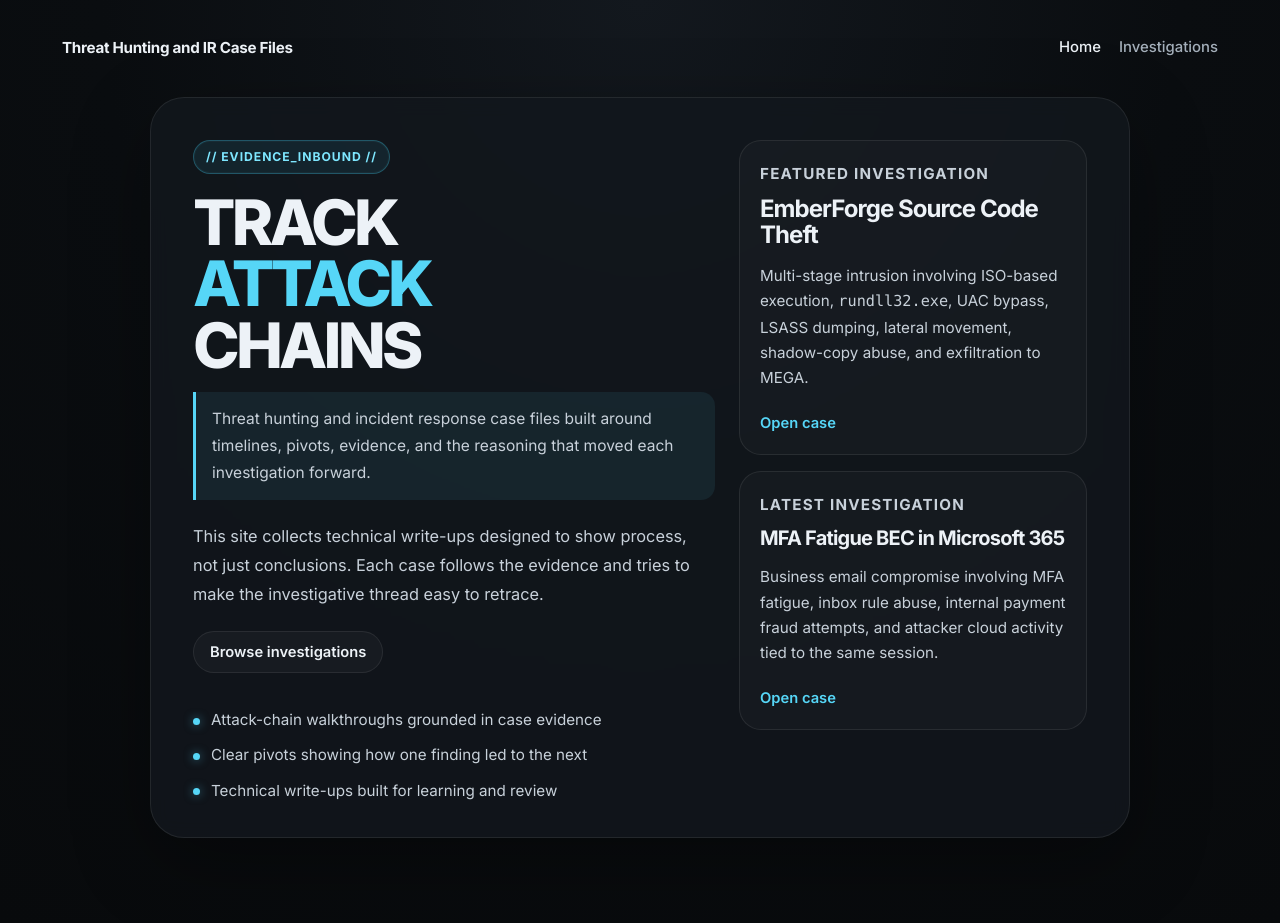
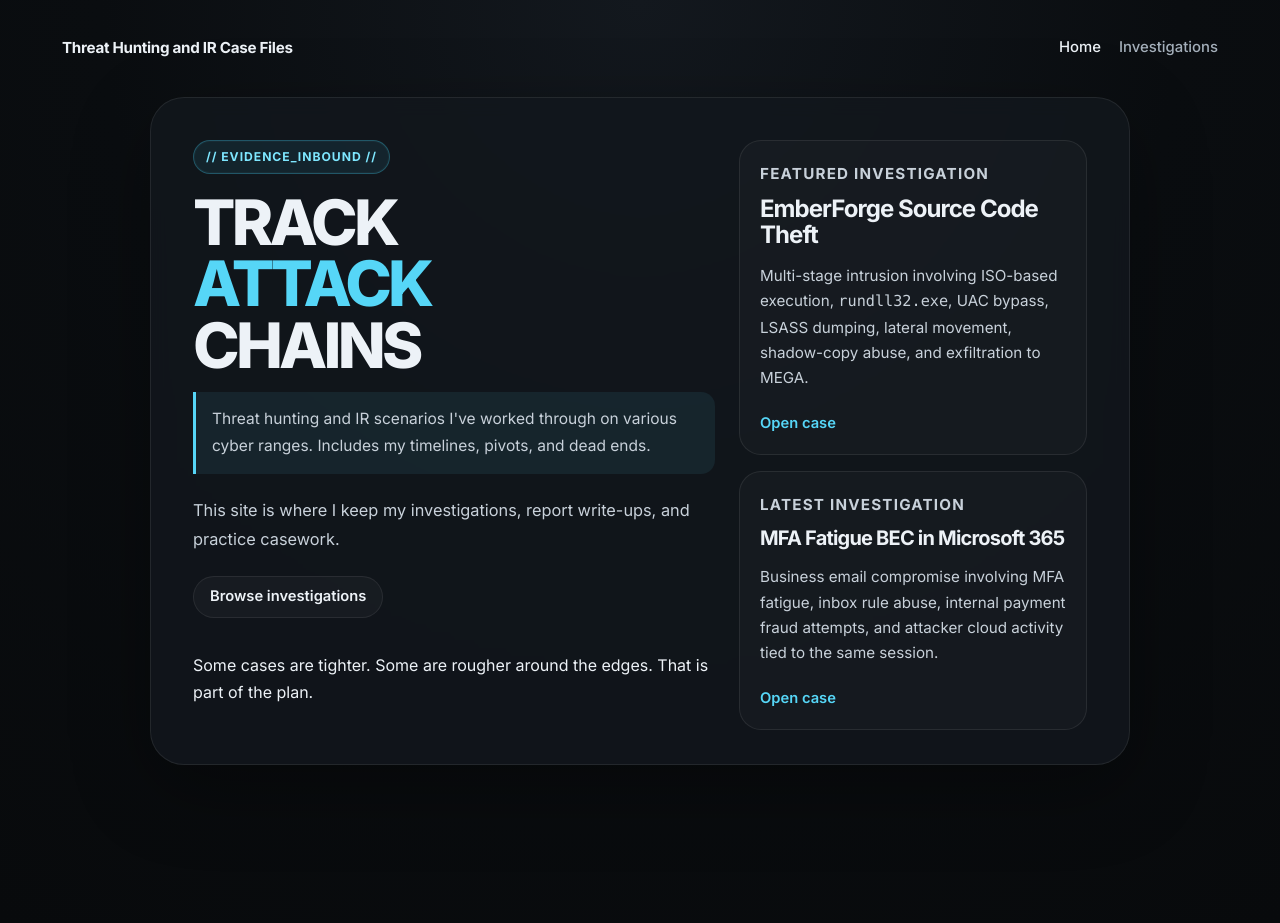
Before and after one commit to j-manli/j-manli.github.io, a Jekyll site: the page built from index.md, in a window 1280 px wide. Built offline with Jekyll 4.4.1, drawn with Linux system fonts in a browser that asks for light colours.

Commit message:
Update index.md

```diff
--- a/index.md
+++ b/index.md
@@ -13,22 +13,20 @@ permalink: /
         <h1 class="hero-title">TRACK <span class="accent">ATTACK</span> CHAINS</h1>
 
         <div class="hero-callout">
-          Threat hunting and incident response case files built around timelines, pivots, evidence, and the reasoning that moved each investigation forward.
+          Threat hunting and IR scenarios I've worked through on various cyber ranges. Includes my timelines, pivots, and dead ends.
         </div>
 
         <p class="hero-intro hero-intro-tight">
-          This site collects technical write-ups designed to show process, not just conclusions. Each case follows the evidence and tries to make the investigative thread easy to retrace.
+          This site is where I keep my investigations, report write-ups, and practice casework.
         </p>
 
         <div class="button-row">
           <a class="button-link" href="/investigations/">Browse investigations</a>
         </div>
 
-        <ul class="compact-list">
-          <li>Attack-chain walkthroughs grounded in case evidence</li>
-          <li>Clear pivots showing how one finding led to the next</li>
-          <li>Technical write-ups built for learning and review</li>
-        </ul>
+        <p class="hero-note">
+          Some cases are tighter. Some are rougher around the edges. That is part of the plan.
+        </p>
       </div>
 
       <aside class="hero-right">
```
